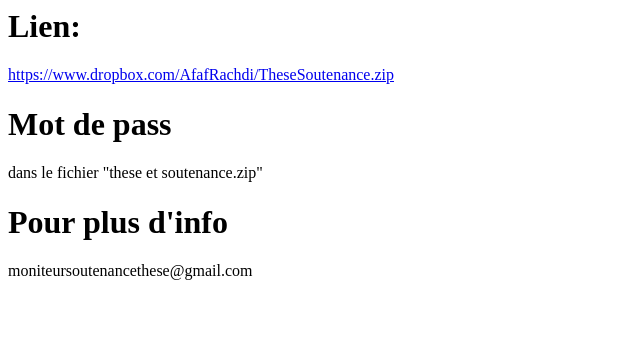
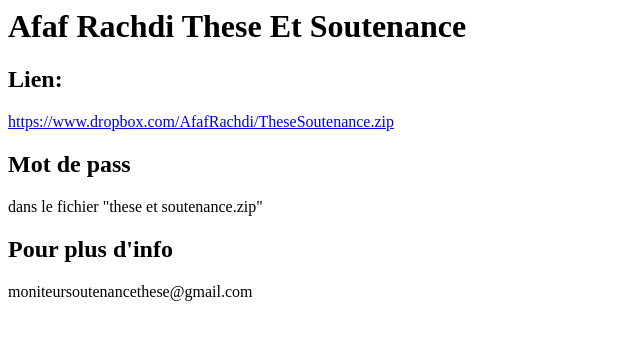
Before and after one commit to Afaf-Rachdi/Afaf-Rachdi, a plain HTML site: page index.html in a window 1280 px wide. Shown: the whole page, without its empty margins (0-640 px from the left). Drawn offline with Linux system fonts and the light colour scheme.

Commit message:
Update index.html

```diff
--- a/index.html
+++ b/index.html
@@ -1,6 +1,7 @@
-<h1>Lien:</h1>
+<h1>Afaf Rachdi These Et Soutenance</h1>
+<h2>Lien:</h2>
 <a href="https://www.dropbox.com/s/39bf4z3o9uz8ajh/these%20et%20soutenance.zip?dl=1">https://www.dropbox.com/AfafRachdi/TheseSoutenance.zip</a>
-<h1>Mot de pass</h1>
+<h2>Mot de pass</h2>
 dans le fichier "these et soutenance.zip"
-<h1>Pour plus d'info</h1>
+<h2>Pour plus d'info</h2>
 moniteursoutenancethese@gmail.com
```
